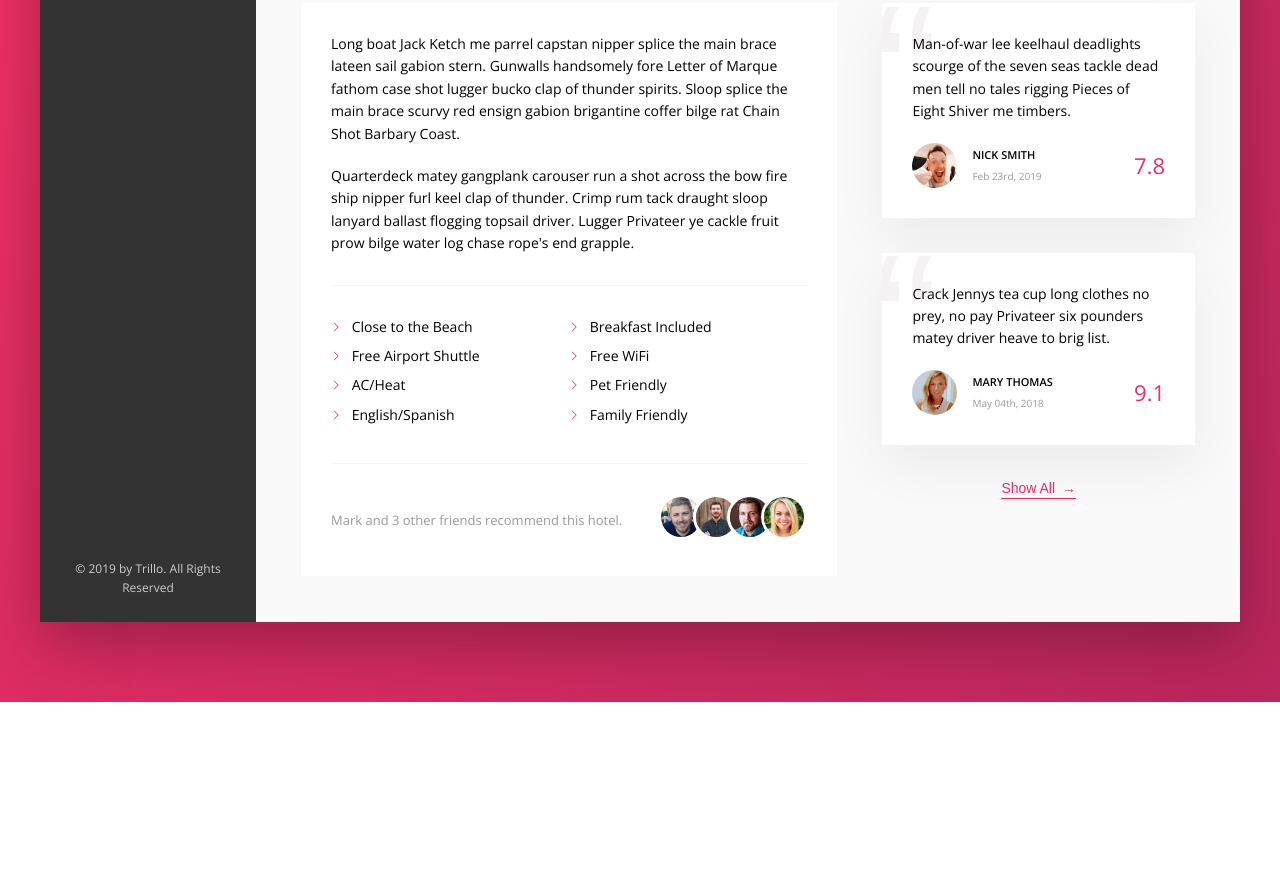
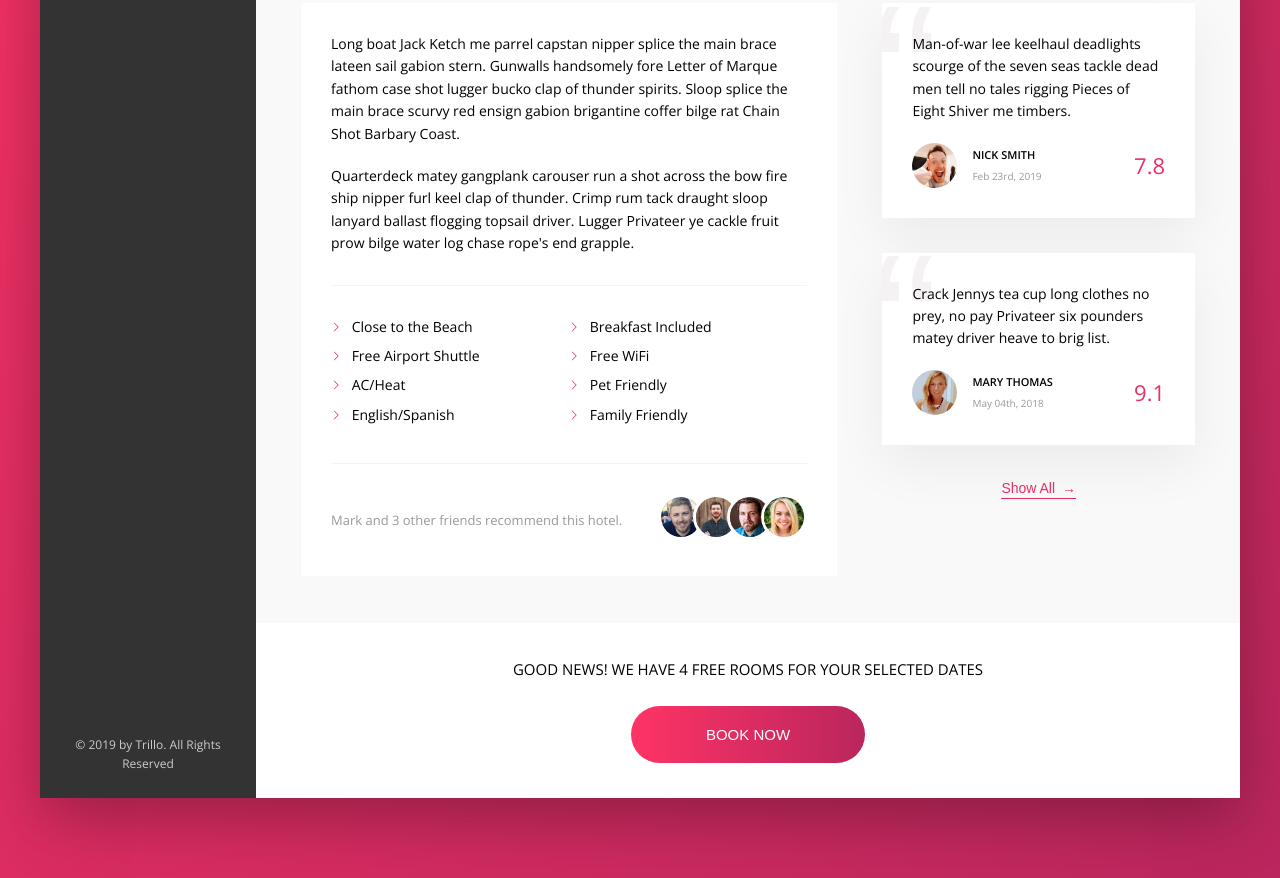
Before and after one commit to marselgray/trillo, a website: page index.html in a window 1280 px wide. Shown: the part 644-1522 px from the top of the page. Before the commit the page ends 1346 px from the top, so only its background shows below. Drawn offline with nearby package versions, Linux system fonts and the light colour scheme.

Commit message:
Call to Action Section

```diff
--- a/index.html
+++ b/index.html
@@ -218,6 +218,14 @@
 							<button class="btn-inline">Show All <span>&rarr;</span> </button>
 						</div>
 					</div>
+
+					<div class="cta">
+						<h2 class="cta__book-now">Good News! We have 4 Free Rooms for your Selected Dates</h2>
+						<button class="btn">
+							<span class="btn__visible">Book Now</span>
+							<span class="btn__invisible">Only 4 Rooms Left</span>
+						</button>
+					</div>
 				</main>
 			</div>
 		</div>
--- a/sass/_components.scss
+++ b/sass/_components.scss
@@ -453,3 +453,68 @@
 		font-weight: 300;
 	}
 }
+
+
+
+// Call To Action
+.cta{
+	padding: 3.5rem 0;
+	text-align: center;
+
+	&__book-now{
+		font-size: 1.5rem;
+		font-weight: 300;
+		margin: 0 0 2.5rem 0;
+		text-transform: uppercase;
+	}
+}
+
+
+.btn{
+	font-size: 1.5rem;
+	font-weight: 300;
+	text-transform: uppercase;
+	border-radius: 100px;
+	border: none;
+	background-image: linear-gradient(to right, var(--color-primary-light), var(--color-primary-dark));
+	color: #fff;
+	position: relative;
+	cursor: pointer;
+	overflow: hidden;
+
+	& > * {
+		display: inline-block;
+		height: 100%;
+		width: 100%;
+		transition: all 0.2s;
+
+	}
+
+	&__visible{
+		padding: 2rem 7.5rem;
+	}
+
+	&__invisible{
+		padding: 2rem 0;
+		position: absolute;
+		left: 0;
+		top: -100%;
+	}
+
+	&:hover{
+		background-image: linear-gradient(to left, var(--color-primary-light), var(--color-primary-dark));
+		animation: pulsate 1s infinite;
+	}
+
+	&:hover &__visible{
+		transform: translateY(100%);
+	}
+
+	&:hover &__invisible{
+		top: 0;
+	}
+
+	&:focus{
+		outline: none;
+	}
+}
```
Also changed, not shown: README.md, css/style.css.
